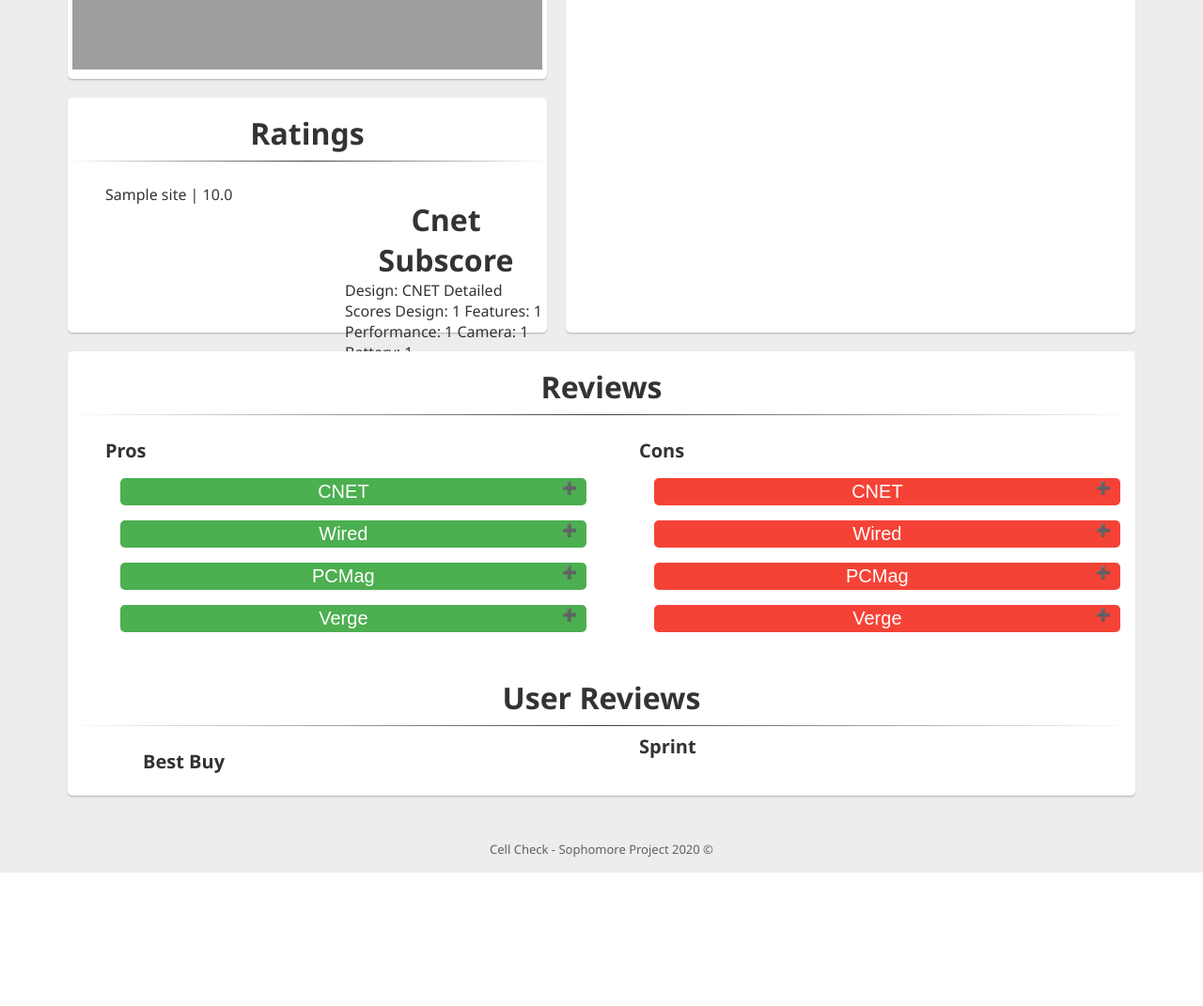
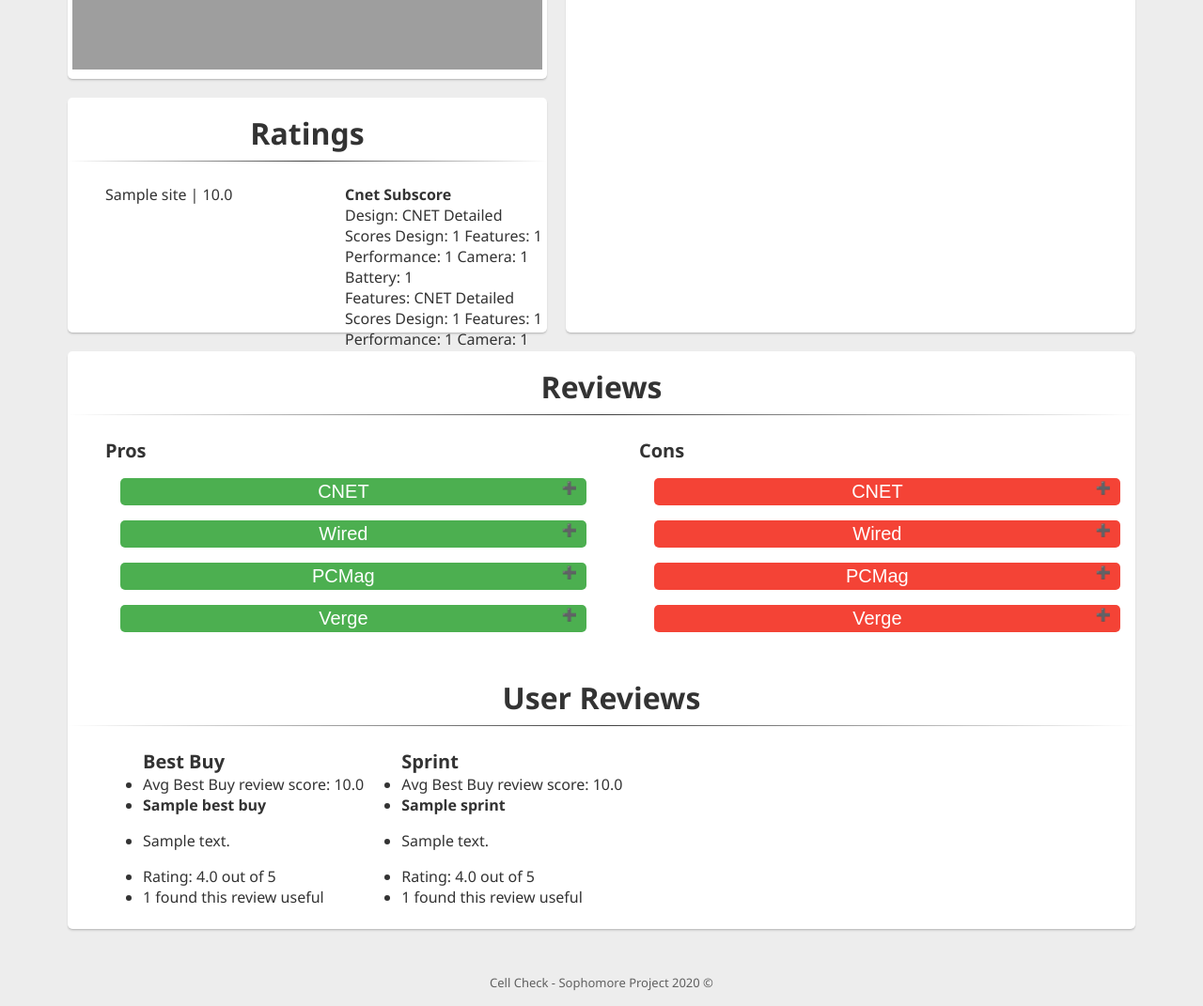
Before and after one commit to sydneyhill3901/CSI2999, a Django app: template CSI2999/CellCheck/templates/CellCheck/Review.html in a window 1280 px wide. Shown: the part 589-1660 px from the top of the page at 94% size. Before the commit the page ends 1518 px from the top, so only its background shows below. Run offline with Django 3.2, Linux system fonts and the light colour scheme; tables that the repository leaves empty hold one stand-in row (values such as "Sample post"); the template is opened without the code that fills it: values that come from a table or form of the project are taken from there, most other values are stand-ins (such as "Sample title", 1, 10 or a date in 2020); grey boxes are pictures that could not be loaded.

Commit message:
Review Template set for User Reviews, fixed UserReview div
The UserReview div now has the template tags in place for proper rendering of the data once the view provides it. Fixed the misaligned Best Buy and Sprint lists, due to the sprint list tag being mispelled <u1>

```diff
--- a/CSI2999/CellCheck/templates/CellCheck/Review.html
+++ b/CSI2999/CellCheck/templates/CellCheck/Review.html
@@ -95,22 +95,17 @@
                                             {% endfor %}
                                         </ul>
                                         <ul class="cnet-scores">
-                                            <h3>Cnet Subscore</h3>
-                                            {% if cnetDesign %}
-                                            <li>Design: {{cnetDesign}}</li>
+                                            <h4>Cnet Subscore</h4>
+											{% if cnetDesign %}
+													<li>Design: {{cnetDesign}}</li>
+													<li>Features: {{cnetFeatures}}</li>
+													<li>Performance: {{cnetPerformance}}</li>
+													<li>Camera: {{cnetCamera}}</li>
+													<li>Battery: {{cnetBattery}}</li>
+											{% else %}
+												<li class="Missing-Data">Sorry, CNET subscores unavailable</li>
                                             {% endif %}
-                                            {% if cnetFeatures %}
-                                            <li>Features: {{cnetFeatures}}</li>
-                                            {% endif %}
-                                            {% if cnetPerformance %}
-                                            <li>Performance: {{cnetPerformance}}</li>
-                                            {% endif %}
-                                            {% if cnetCamera %}
-                                            <li>Camera: {{cnetCamera}}</li>
-                                            {% endif %}
-                                            {% if cnetBattery %}
-                                            <li>Battery: {{cnetBattery}}</li>
-                                            {% endif %}
+
                                         </ul>
                                     </div>
 							</div>
@@ -209,12 +204,39 @@
                                             <hr/>
                                             <div class="bestsprint">
 
-                                                <ul class="best">
+                                                <ul class="Best Buy">
                                                     <h3>Best Buy</h3>
-                                                    </ul>
-                                                <u1 class="sprint">
+												{% if BestBuy %}
+													{% if BestBuy.avg %}
+													<li>Avg Best Buy review score: {{BestBuy.avg|floatformat:1}}
+													{% endif %}
+													{% if BestBuy.revTitle %}
+													<li><h4>{{BestBuy.revTitle}}</h4></li>
+													{% endif %}
+													<li><p>{{BestBuy.content}}</p></li>
+													<li>Rating: {{BestBuy.rating|floatformat:1}} out of 5</li>
+													<li>{{BestBuy.useflCount}} found this review useful</li>
+												{% else %}
+												<p>Sorry, we don't have Best Buy user reviews for this Phone</p>
+												{% endif %}
+
+                                                 </ul>
+                                                <ul class="Sprint">
                                                     <h3>Sprint</h3>
-                                                </u1>
+												{% if Sprint %}
+													{% if Sprint.avg %}
+													<li>Avg Best Buy review score: {{Sprint.avg|floatformat:1}}
+													{% endif %}
+													{% if Sprint.revTitle %}
+													<li><h4>{{Sprint.revTitle}}</h4></li>
+													{% endif %}
+													<li><p>{{Sprint.content}}</p></li>
+													<li>Rating: {{Sprint.rating|floatformat:1}} out of 5</li>
+													<li>{{Sprint.useflCount}} found this review useful</li>
+												{% else %}
+												<p>Sorry, we don't have Sprint user reviews for this Phone</p>
+												{% endif %}
+                                                </ul>
                                             </div>
 							</div>
                         </div>
```
Also changed, not shown: 2 other files.
